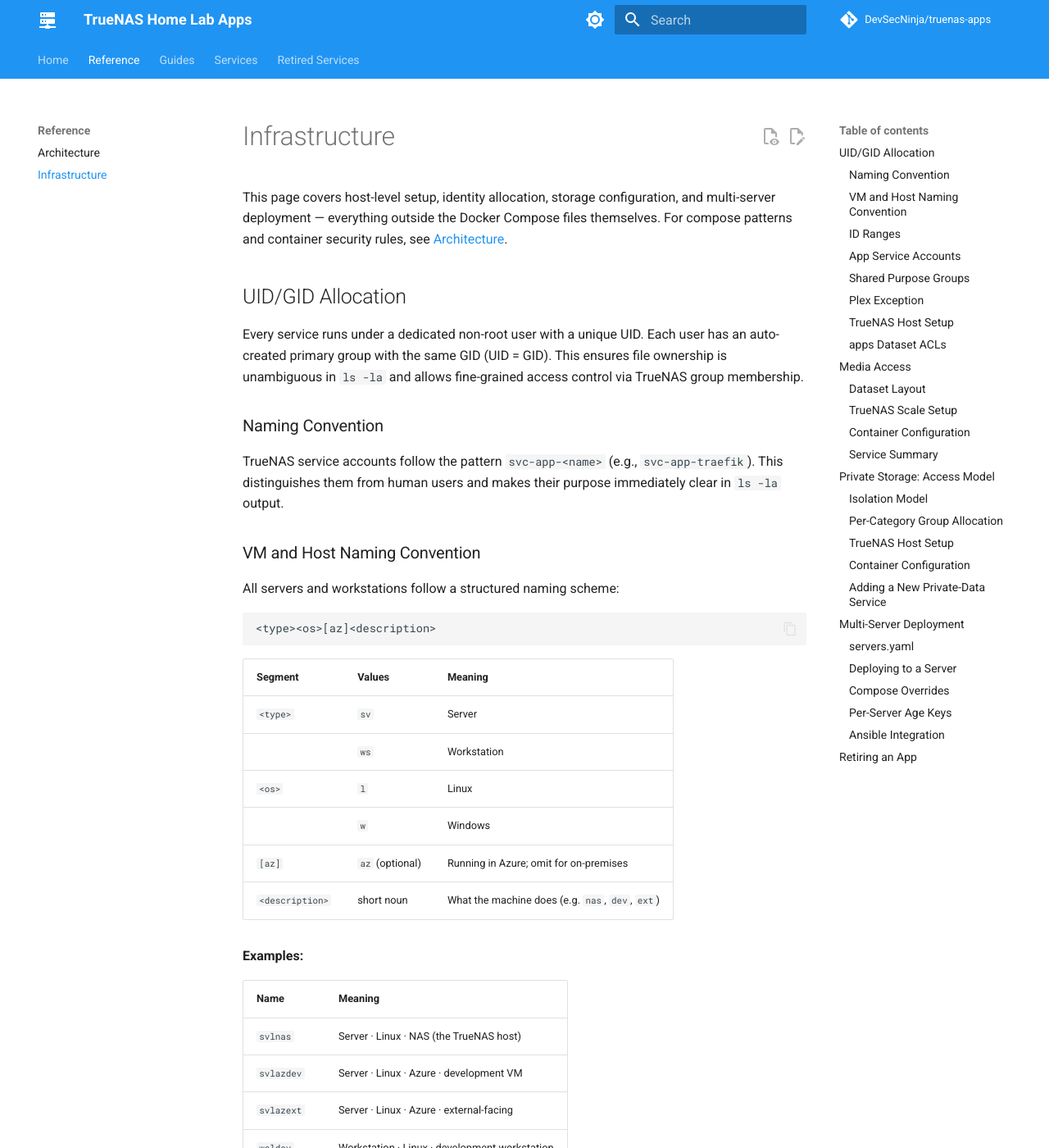
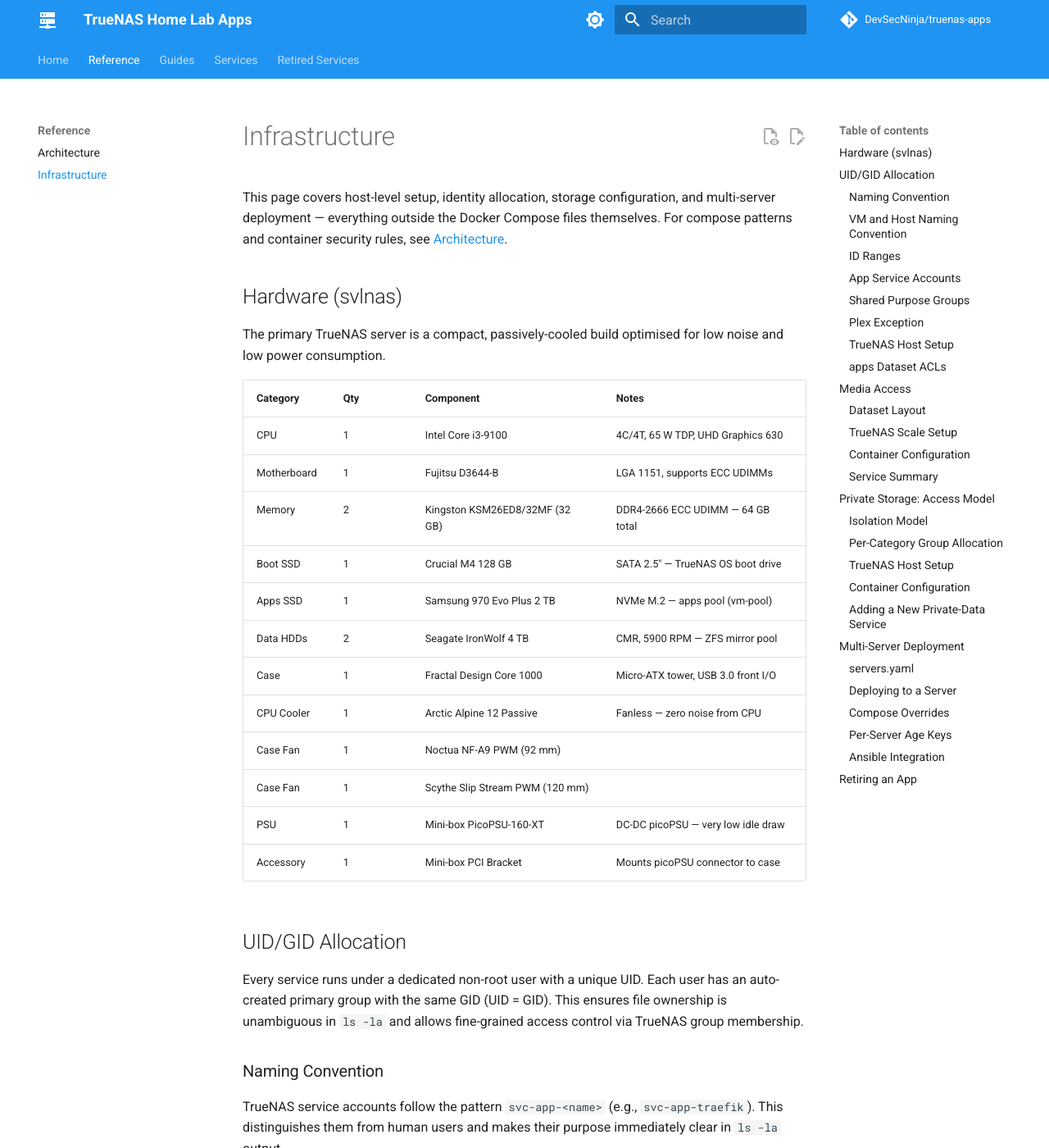
Before and after one commit to DevSecNinja/truenas-apps, an MkDocs documentation site: the page built from docs/INFRASTRUCTURE.md, in a window 1280 px wide and 1400 px high. Shown: the whole window at 82% size. Built offline with MkDocs 1.6.1 and Material for MkDocs 9.7.7, drawn with Linux system fonts in a browser that asks for light colours; comment, search, counter and statistics services are not loaded; some of the changed text lies outside the part shown.

Commit message:
docs: update infrastructure documentation with hardware specifications and skill reference for app retirement

```diff
--- a/docs/INFRASTRUCTURE.md
+++ b/docs/INFRASTRUCTURE.md
@@ -1,6 +1,25 @@
 # Infrastructure
 
 This page covers host-level setup, identity allocation, storage configuration, and multi-server deployment — everything outside the Docker Compose files themselves. For compose patterns and container security rules, see [Architecture](ARCHITECTURE.md).
+
+## Hardware (svlnas)
+
+The primary TrueNAS server is a compact, passively-cooled build optimised for low noise and low power consumption.
+
+| Category    | Qty | Component                      | Notes                              |
+| ----------- | --- | ------------------------------ | ---------------------------------- |
+| CPU         | 1   | Intel Core i3-9100             | 4C/4T, 65 W TDP, UHD Graphics 630 |
+| Motherboard | 1   | Fujitsu D3644-B                | LGA 1151, supports ECC UDIMMs      |
+| Memory      | 2   | Kingston KSM26ED8/32MF (32 GB) | DDR4-2666 ECC UDIMM — 64 GB total  |
+| Boot SSD    | 1   | Crucial M4 128 GB              | SATA 2.5″ — TrueNAS OS boot drive  |
+| Apps SSD    | 1   | Samsung 970 Evo Plus 2 TB      | NVMe M.2 — apps pool (vm-pool)     |
+| Data HDDs   | 2   | Seagate IronWolf 4 TB          | CMR, 5900 RPM — ZFS mirror pool    |
+| Case        | 1   | Fractal Design Core 1000       | Micro-ATX tower, USB 3.0 front I/O |
+| CPU Cooler  | 1   | Arctic Alpine 12 Passive       | Fanless — zero noise from CPU      |
+| Case Fan    | 1   | Noctua NF-A9 PWM (92 mm)       |                                    |
+| Case Fan    | 1   | Scythe Slip Stream PWM (120 mm) |                                   |
+| PSU         | 1   | Mini-box PicoPSU-160-XT        | DC-DC picoPSU — very low idle draw |
+| Accessory   | 1   | Mini-box PCI Bracket           | Mounts picoPSU connector to case   |
 
 ## UID/GID Allocation
 
```
Also changed, not shown: other parts of docs/INFRASTRUCTURE.md (+1 -1 lines).
